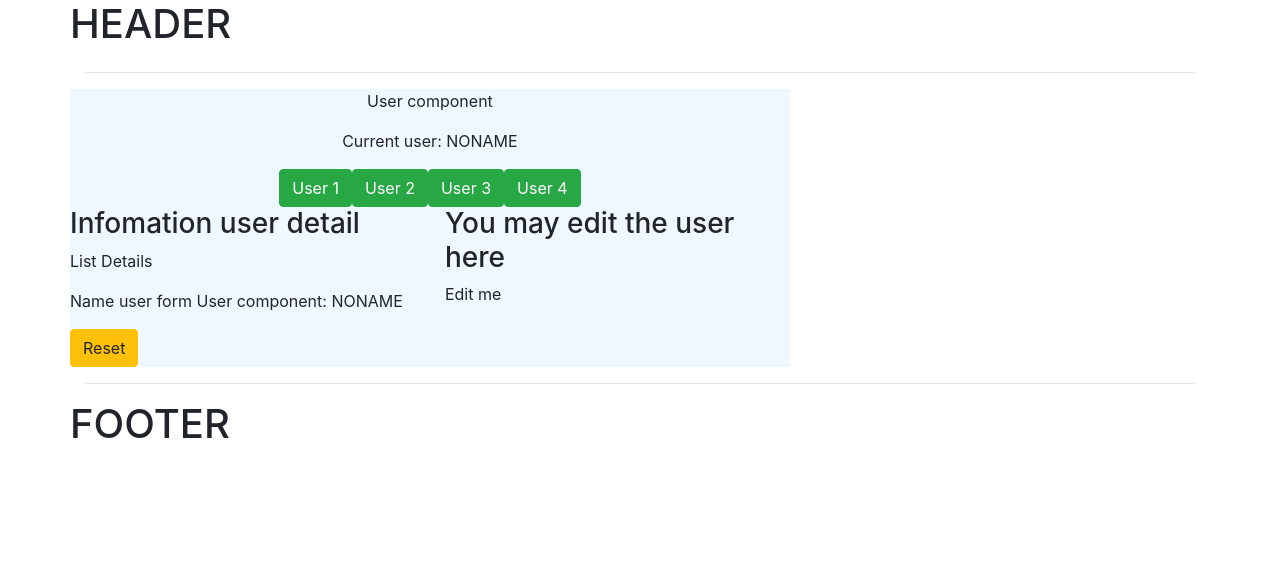
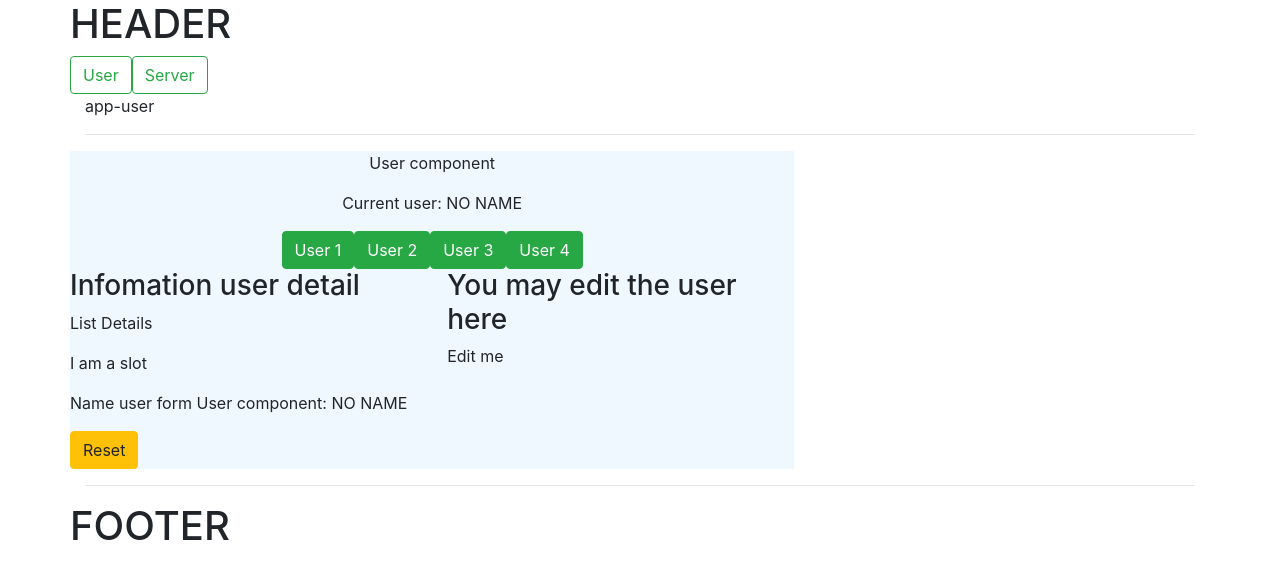
Before and after one commit to hauphvn/vuejs-first, a Vue app: page / in a window 1280 px wide. Shown: the top 578 px of the page. Built offline with nearby package versions, Linux system fonts and the light colour scheme.

Commit message:
navigation

```diff
--- a/src/App.vue
+++ b/src/App.vue
@@ -1,9 +1,15 @@
 <template>
 <div class="container">
-  <app-header></app-header>
+  <app-header
+      @nameNavChosen="onHandleNav($event)"
+  ></app-header>
+  <p>{{componentName}}</p>
   <hr>
   <div class="row">
-    <app-user></app-user>
+<keep-alive>
+  <component :is="componentName"></component>
+</keep-alive>
+<!--    <app-user></app-user>-->
   </div>
   <hr>
   <app-footer></app-footer>
@@ -14,14 +20,25 @@
 import Header from "@/components/shared/Header";
 import Footer from "@/components/shared/Footer";
 import User from "@/components/user/User";
+import Server from "@/components/servers/Server";
 
 export default {
   name: 'App',
   components: {
     'app-header': Header,
     'app-footer': Footer,
-    'app-user': User
+    'app-user': User,
+    appServer: Server
+  },
+  data: function() {
+    return {componentName: 'app-user'};
+  },
+  methods: {
+    onHandleNav(nameNav) {
+      this.componentName = nameNav;
+    }
   }
+
 }
 </script>
 
--- a/src/components/servers/Server.vue
+++ b/src/components/servers/Server.vue
@@ -11,7 +11,19 @@
 
 <script>
 export default {
-  name: "Server"
+  name: "Server",
+  created() {
+    console.log('Server created');
+  },
+  activated() {
+    console.log('Server activated');
+  },
+  deactivated() {
+    console.log('Server deactivated');
+  },
+  destroyed() {
+    console.log('Server destroyed');
+  }
 }
 </script>
 <style scoped>
--- a/src/components/shared/Header.vue
+++ b/src/components/shared/Header.vue
@@ -4,6 +4,8 @@
       <div class="col-xs-12">
         <header>
           <h1>HEADER</h1>
+          <button @click="onChosenNav('app-user')" class="btn btn-outline-success">User</button>
+          <button @click="onChosenNav('app-server')"  class="btn btn-outline-success">Server</button>
         </header>
       </div>
     </div>
@@ -12,7 +14,12 @@
 
 <script>
 export default {
-  name: "Header"
+  name: "Header",
+  methods: {
+    onChosenNav(nameNav) {
+      this.$emit('nameNavChosen', nameNav);
+    }
+  }
 }
 </script>
 
--- a/src/components/user/User.vue
+++ b/src/components/user/User.vue
@@ -3,7 +3,7 @@
     <div class="row">
       <div class="col-xs-12 title">
         <p>User component</p>
-        <p>Current user:  {{this.username}}</p>
+        <p>Current user:  {{username}}</p>
         <button @click="onChooseUser('USER1')" type="button" class="btn btn-success">User 1</button>
         <button @click="onChooseUser('USER2')" type="button" class="btn btn-success">User 2</button>
         <button @click="onChooseUser('USER3')" type="button" class="btn btn-success">User 3</button>
@@ -13,8 +13,9 @@
     <div class="row">
       <div class="col-xs-12 col-sm-6">
         <app-user-detail
-            @outResetUsername="username = $event"
-            :username=username>
+            @outResetUsername="onResetUserName($event)"
+            :user-name= username>
+          <p>I am a slot</p>
         </app-user-detail>
       </div>
       <div class="col-xs-12 col-sm-6">
@@ -35,12 +36,29 @@ export default {
     'app-user-edit': UserEdit
   },
   data: function()  {
-   return {username: 'NONAME'}
+   return {username: 'NO NAME'}
   },
   methods: {
     onChooseUser(newName) {
       this.username = newName;
+    },
+    onResetUserName(event) {
+      console.log('value: ', event);
+      this.username = 'NONAME';
+      return this.username;
     }
+  },
+  created() {
+    console.log('User created');
+  },
+  activated() {
+    console.log('User activated');
+  },
+  deactivated() {
+    console.log('User deactivated');
+  },
+  destroyed() {
+    console.log('User destroyed');
   }
 }
 </script>
--- a/src/components/user/UserDetail.vue
+++ b/src/components/user/UserDetail.vue
@@ -2,8 +2,10 @@
 <div class="component">
    <h3>Infomation user detail</h3>
   <p>List Details</p>
-  <p>Name user form User component:   {{username}}</p>
+  <slot></slot>
+  <p>Name user form User component:   {{userName}}</p>
   <button @click="resetUser()"  class="btn btn-warning">Reset</button>
+<!--  <button @click="resetNameFn()" class="btn btn-warning">Reset Name Fn</button>-->
 </div>
 </template>
 
@@ -11,17 +13,12 @@
 export default {
   name: "UserDetail",
   props: {
-    username: {
-      type: Object,
-      default: function() {
-        return 'No name';
-      }
-    }
+    userName: String,
+    resetNameFn: Function
   },
-  methods: {
+  computed: {
     resetUser() {
-      this.username = 'No name';
-      this.$emit('outResetUsername', 'fdsfsdfs');
+     return  this.$emit('outResetUsername', 'Noname');
     }
   }
 }
```
